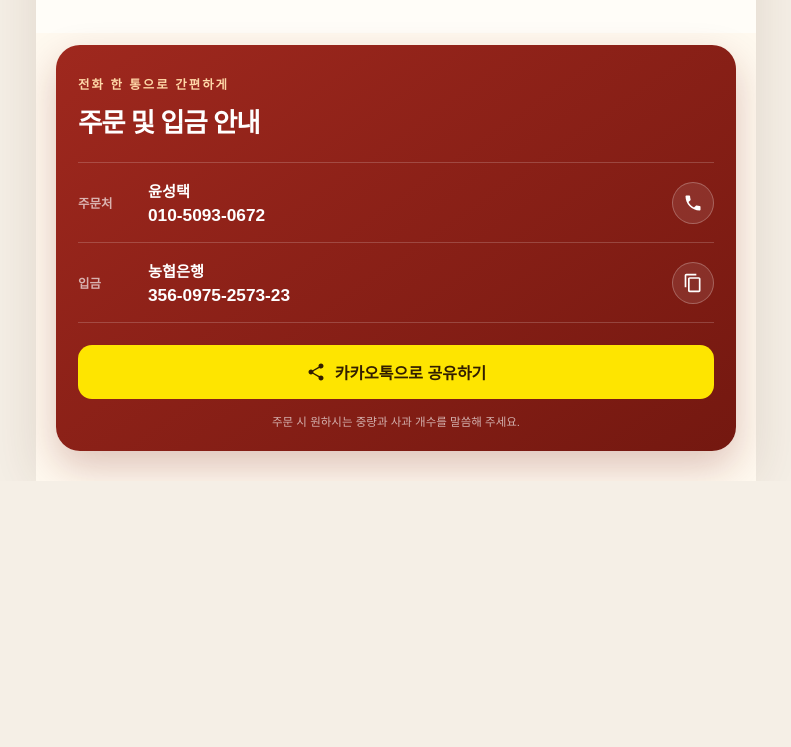
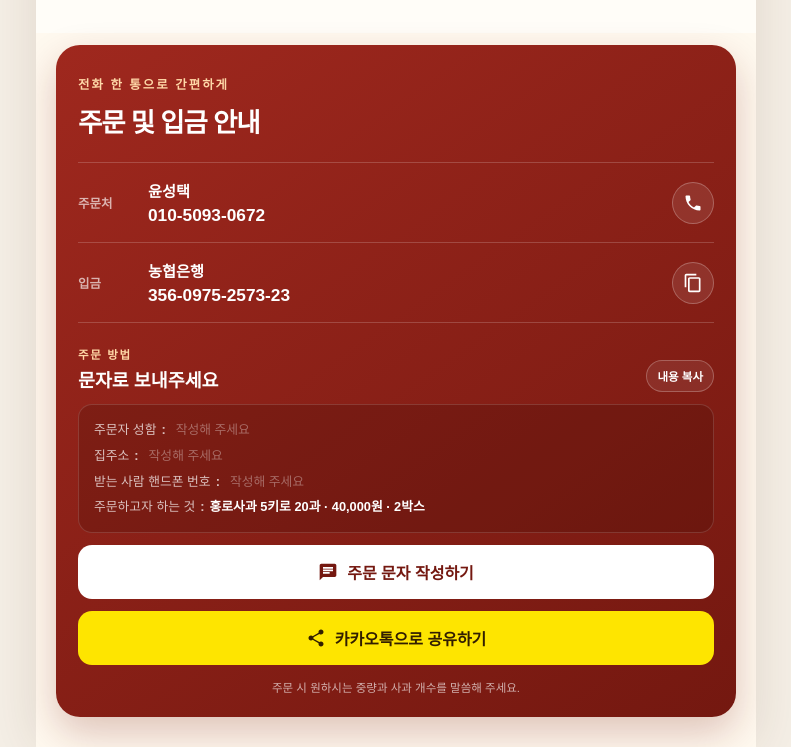
Before and after one commit to dev-wonny/eoreumgol-apple, a plain HTML site: page index.html in a window 1280 px wide. Shown: the part 1206-1953 px from the top of the page, without its empty margins (244-1035 px from the left). Before the commit the page ends 1687 px from the top, so only its background shows below. Drawn offline with Linux system fonts and the light colour scheme; a web font is replaced by a local one.

Commit message:
Add text message order form

```diff
--- a/index.html
+++ b/index.html
@@ -102,6 +102,28 @@
             </button>
           </div>
         </div>
+        <div class="order-method">
+          <div class="order-method-heading">
+            <div>
+              <span>주문 방법</span>
+              <h3>문자로 보내주세요</h3>
+            </div>
+            <button class="template-copy" type="button" id="copyOrderButton">내용 복사</button>
+          </div>
+          <div class="order-template" aria-label="주문 문자 양식">
+            <p><span>주문자 성함</span><strong>:</strong></p>
+            <p><span>집주소</span><strong>:</strong></p>
+            <p><span>받는 사람 핸드폰 번호</span><strong>:</strong></p>
+            <p class="example">
+              <span>주문하고자 하는 것</span><strong>:</strong>
+              <em>홍로사과 5키로 20과 · 40,000원 · 2박스</em>
+            </p>
+          </div>
+          <a class="sms-button" id="smsButton" href="sms:01050930672">
+            <svg viewBox="0 0 24 24" aria-hidden="true"><path d="M20 2H4c-1.1 0-2 .9-2 2v18l4-4h14c1.1 0 2-.9 2-2V4c0-1.1-.9-2-2-2ZM6 9h12v2H6V9Zm8 5H6v-2h8v2Zm4-6H6V6h12v2Z"/></svg>
+            주문 문자 작성하기
+          </a>
+        </div>
         <button class="share-button" type="button" id="shareButton">
           <svg viewBox="0 0 24 24" aria-hidden="true"><path d="M18 16.1c-.8 0-1.5.3-2 .8l-7.1-4.1c.1-.3.1-.5.1-.8s0-.5-.1-.8L16 7.1c.5.5 1.2.8 2 .8 1.7 0 3-1.3 3-3s-1.3-3-3-3-3 1.3-3 3c0 .3 0 .5.1.8L8 9.8C7.5 9.3 6.8 9 6 9c-1.7 0-3 1.3-3 3s1.3 3 3 3c.8 0 1.5-.3 2-.8l7.1 4.2c-.1.2-.1.5-.1.7 0 1.7 1.3 3 3 3s3-1.3 3-3-1.3-3-3-3Z"/></svg>
           카카오톡으로 공유하기
--- a/script.js
+++ b/script.js
@@ -38,6 +38,21 @@ document.querySelectorAll("[data-copy]").forEach((button) => {
   });
 });
 
+const orderMessage = `[얼음골 사과 주문]
+주문자 성함:
+집주소:
+받는 사람 핸드폰 번호:
+주문하고자 하는 것: 홍로사과 5키로 20과 40,000원 2박스`;
+
+document.querySelector("#copyOrderButton").addEventListener("click", async () => {
+  const copied = await writeToClipboard(orderMessage);
+  showToast(copied ? "주문 양식을 복사했어요" : "주문 양식을 복사하지 못했어요");
+});
+
+const smsButton = document.querySelector("#smsButton");
+const smsSeparator = /iPhone|iPad|iPod/i.test(navigator.userAgent) ? "&" : "?";
+smsButton.href = `sms:01050930672${smsSeparator}body=${encodeURIComponent(orderMessage)}`;
+
 const shareButton = document.querySelector("#shareButton");
 const isKakaoInAppBrowser = /KAKAOTALK/i.test(navigator.userAgent);
 
--- a/styles.css
+++ b/styles.css
@@ -134,7 +134,21 @@ h1 span { color: var(--red); }
 .account { padding: 0; border: 0; background: none; cursor: pointer; }
 .icon-button { display: grid; width: 42px; height: 42px; padding: 0; place-items: center; border: 1px solid rgba(255,255,255,.25); border-radius: 50%; color: #fff; background: rgba(255,255,255,.09); cursor: pointer; }
 .icon-button svg, .share-button svg { width: 20px; height: 20px; fill: currentColor; }
-.share-button { display: flex; width: 100%; min-height: 54px; margin-top: 22px; justify-content: center; align-items: center; gap: 9px; border: 0; border-radius: 14px; color: #321e00; background: #fee500; font-weight: 800; cursor: pointer; }
+.order-method { margin-top: 22px; }
+.order-method-heading { display: flex; align-items: end; justify-content: space-between; margin-bottom: 12px; }
+.order-method-heading span { color: #ffd8a8; font-size: .72rem; font-weight: 800; letter-spacing: .14em; }
+.order-method-heading h3 { margin: 3px 0 0; font-size: 1.15rem; }
+.template-copy { padding: 7px 10px; border: 1px solid rgba(255,255,255,.24); border-radius: 999px; color: #fff; background: rgba(255,255,255,.08); font-size: .72rem; font-weight: 700; cursor: pointer; }
+.order-template { padding: 15px; border: 1px solid rgba(255,255,255,.14); border-radius: 14px; background: rgba(39, 8, 5, .17); }
+.order-template p { display: grid; grid-template-columns: max-content auto 1fr; gap: 5px; margin: 0; color: rgba(255,255,255,.72); font-size: .8rem; line-height: 1.55; }
+.order-template p + p { margin-top: 6px; }
+.order-template p::after { content: "작성해 주세요"; padding-left: 5px; color: rgba(255,255,255,.35); }
+.order-template .example::after { content: none; }
+.order-template em { color: #fff; font-style: normal; font-weight: 600; }
+.sms-button, .share-button { display: flex; width: 100%; min-height: 54px; justify-content: center; align-items: center; gap: 9px; border: 0; border-radius: 14px; font-weight: 800; cursor: pointer; }
+.sms-button { margin-top: 12px; color: var(--deep-red); background: #fff; text-decoration: none; }
+.share-button { margin-top: 12px; color: #321e00; background: #fee500; }
+.sms-button svg, .share-button svg { width: 20px; height: 20px; fill: currentColor; }
 .share-button:active, .icon-button:active { transform: scale(.98); }
 .order-note { margin: 14px 0 0; color: rgba(255,255,255,.65); font-size: .72rem; text-align: center; }
 
```
